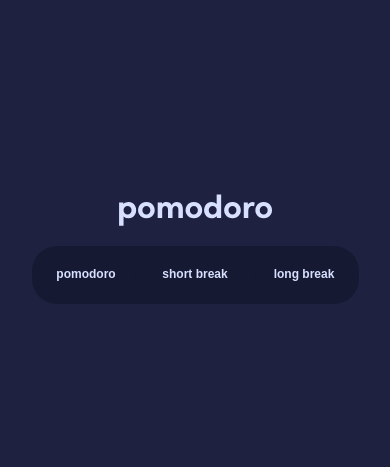
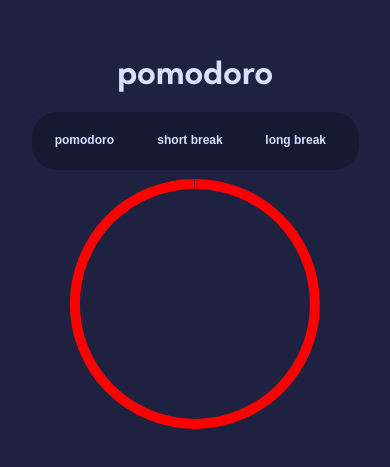
Before and after one commit to achiewe/pomodoro-app, a Next.js app: page / in a window 390 px wide. Shown: the part 173-640 px from the top of the page. Built offline with nearby package versions, Linux system fonts and the light colour scheme.

Commit message:
add svg for circle and inside it writ circle tag

```diff
--- a/src/app/components/NavBar.tsx
+++ b/src/app/components/NavBar.tsx
@@ -18,6 +18,7 @@ export default function NavBar() {
           long break
         </h3>
       </div>
+      <circle></circle>
     </div>
   );
 }
--- a/src/app/page.tsx
+++ b/src/app/page.tsx
@@ -6,6 +6,50 @@ export default function Home() {
     <div className="min-h-screen w-full flex flex-col justify-center items-center bg-[#1E213F] px-[20px]">
       <Header />
       <NavBar />
+      <svg
+        width="267.805px"
+        height="267.805px"
+        className="-rotate-90 md:hidden"
+      >
+        <circle
+          id="circle1"
+          cx="133.9025px"
+          cy="133.9025px"
+          r="120px"
+          fill="transparent"
+          stroke="red"
+          strokeWidth="10px"
+          strokeDasharray="753px"
+          // strokeDashoffset={calculateDashoffset}
+        ></circle>
+        <circle
+          id="circle2"
+          cx="133.9025px"
+          cy="133.9025px"
+          r="120px"
+          fill="transparent"
+        ></circle>
+      </svg>
+      <svg width="410px" height="410px" className="-rotate-90 hidden md:block">
+        <circle
+          id="circle1"
+          cx="205px"
+          cy="205px"
+          r="185px"
+          fill="transparent"
+          stroke="red"
+          strokeWidth="20px"
+          strokeDasharray="1161px"
+          // strokeDashoffset={calculateDashoffsetTablet}
+        ></circle>
+        <circle
+          id="circle2"
+          cx="205px"
+          cy="205px"
+          r="185px"
+          fill="transparent"
+        ></circle>
+      </svg>
     </div>
   );
 }
```
